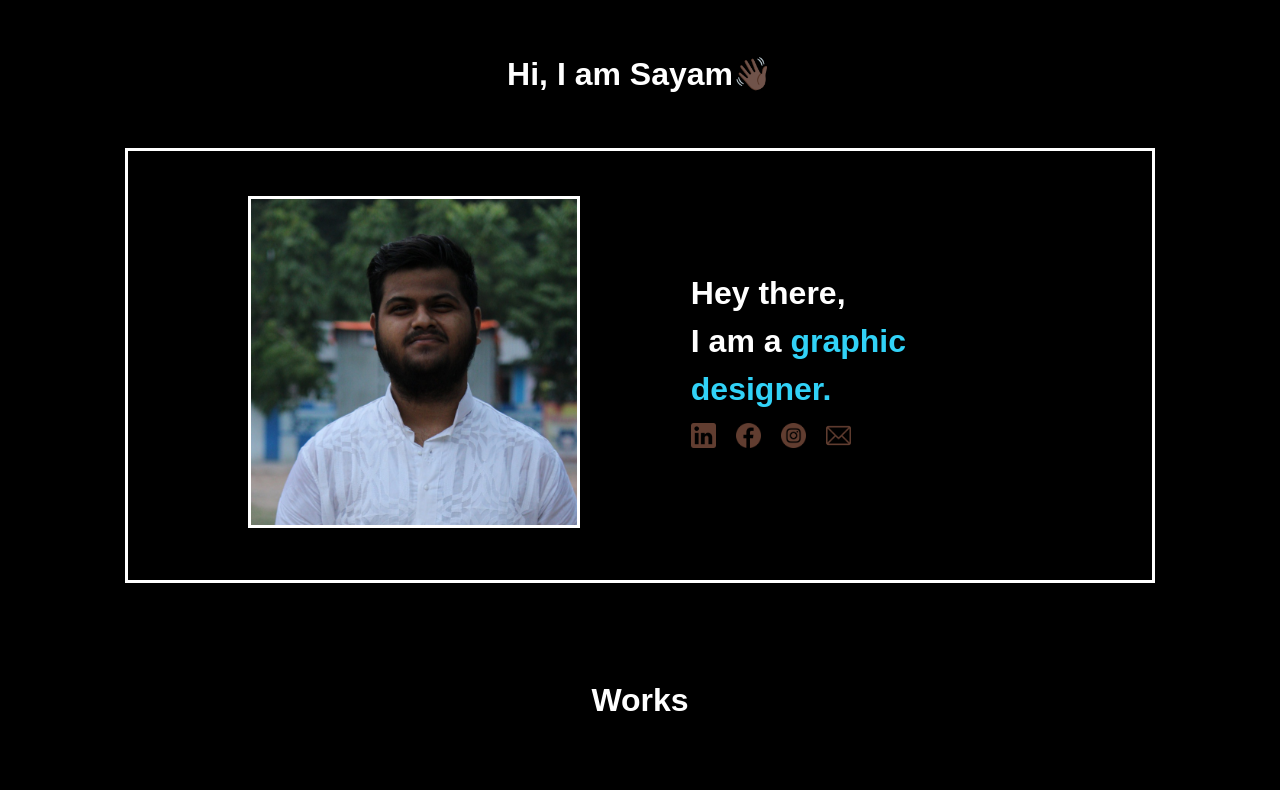
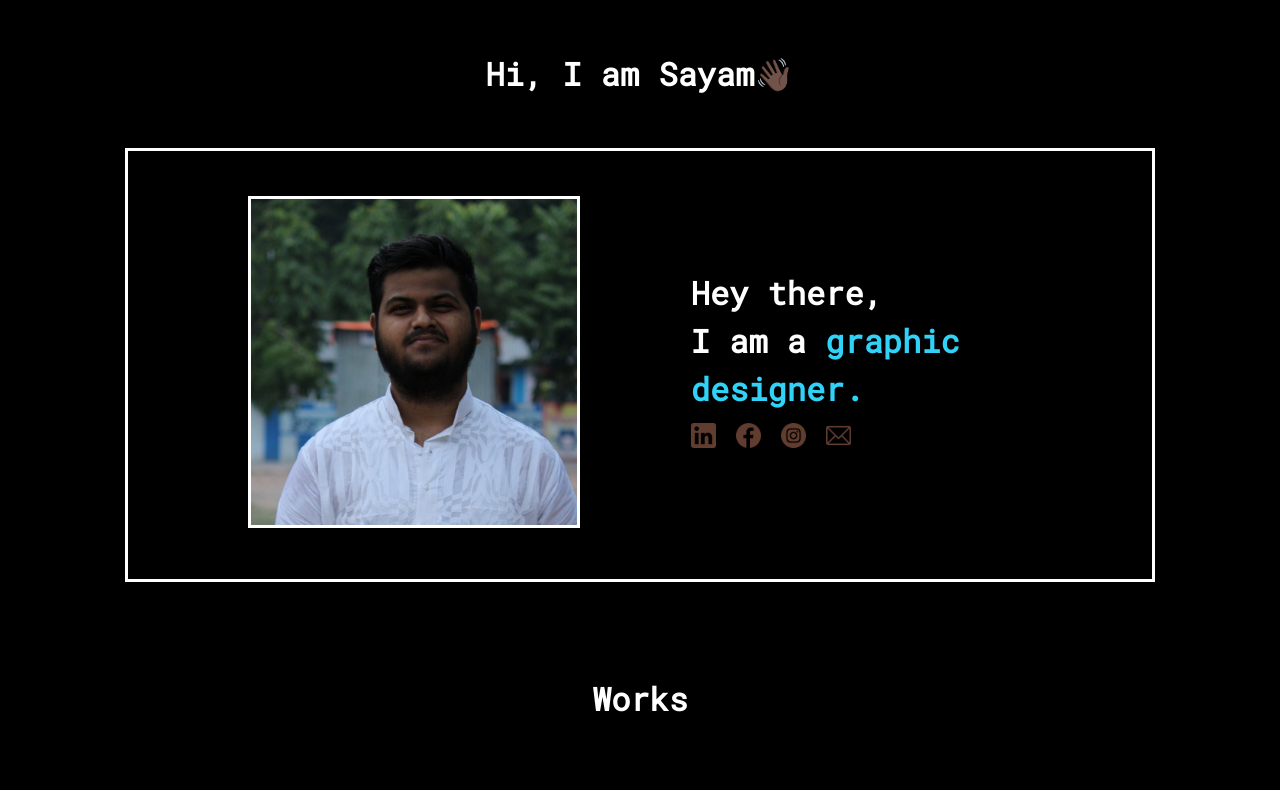
Before and after one commit to sayamroychowdhury/Portfolio-Website, a plain HTML site: page index.html in a window 1280 px wide. Shown: the top 790 px of the page. Drawn offline with Linux system fonts and the light colour scheme.

Commit message:
Changed font

```diff
--- a/index.html
+++ b/index.html
@@ -3,6 +3,7 @@
 <head>
 	<title>Portfolio</title>
 	<link rel="stylesheet" type="text/css" href="style.css">
+	<link rel="stylesheet" href="https://fonts.googleapis.com/css?family=Roboto Mono">
 </head>
 <body>
 
--- a/style.css
+++ b/style.css
@@ -3,6 +3,7 @@
 	padding: 0px;
 	box-sizing: border-box;
 	line-height: 1.5em;
+	font-family: "Roboto Mono", serif;
 }
 
 .text-1{
```
